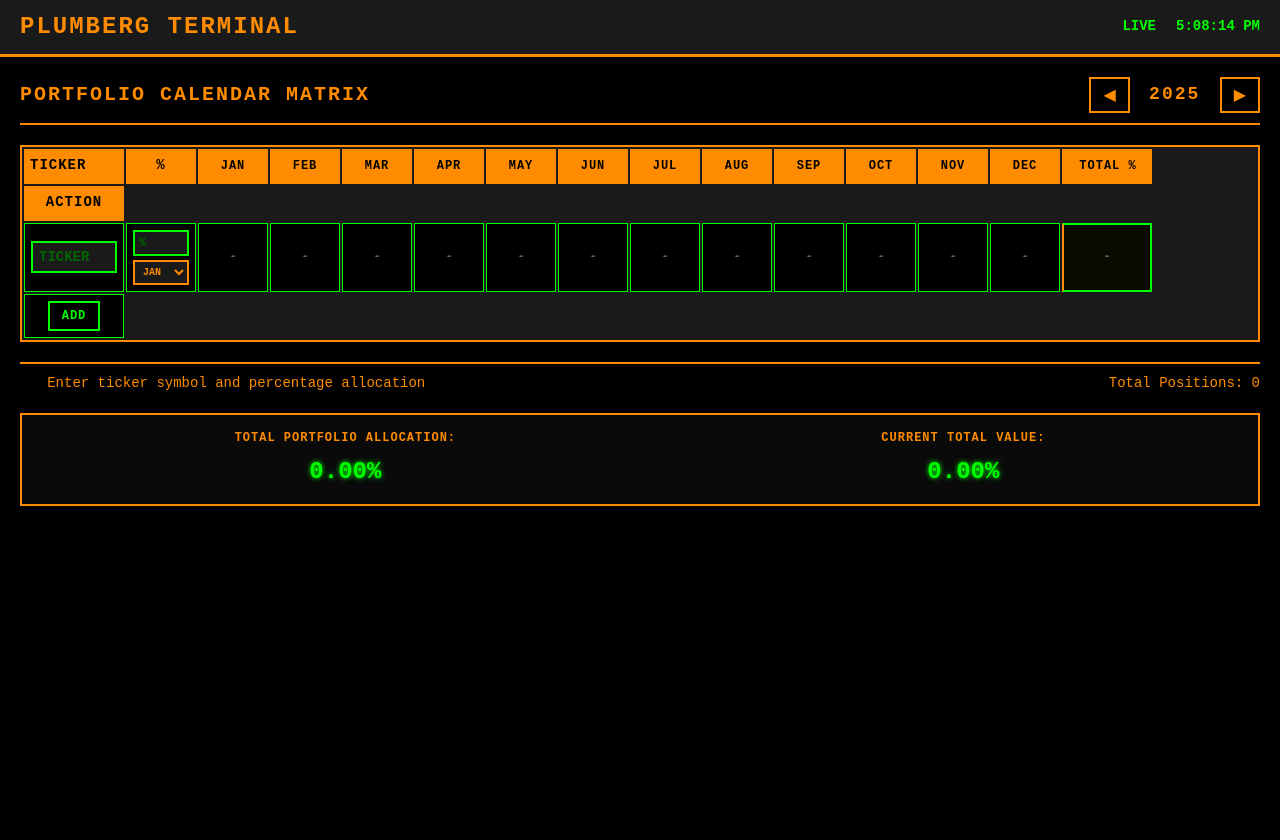
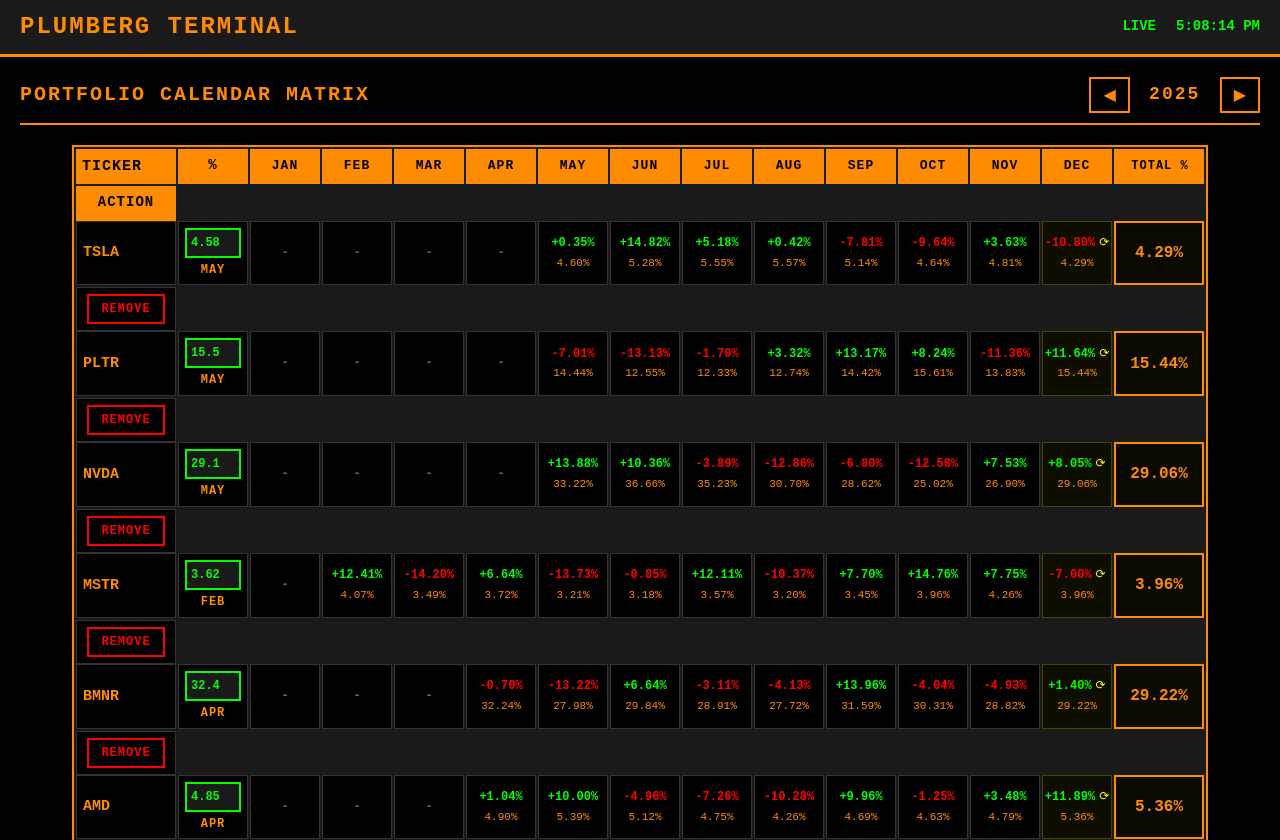
Before and after one commit to elofledning/plumberg-console, a React (Vite) app: page / in a window 1280 px wide. Shown: the top 840 px of the page. Before the commit the page ends 800 px from the top, so only its background shows below. Built offline with nearby package versions, Linux system fonts and the light colour scheme.

Commit message:
Centered Portfolio Allocation Display

```diff
--- a/src/components/StockCalendar.css
+++ b/src/components/StockCalendar.css
@@ -2,6 +2,8 @@
   width: 100%;
   max-width: 100%;
   overflow-x: auto;
+  display: flex;
+  flex-direction: column;
 }
 
 .calendar-header {
@@ -53,12 +55,14 @@
 }
 
 .calendar-grid {
-  display: flex;
-  flex-direction: column;
+  display: inline-block;
   gap: 2px;
   background-color: #1a1a1a;
   padding: 2px;
   border: 2px solid #ff8c00;
+  width: fit-content;
+  overflow-x: auto;
+  margin: 0 auto;
 }
 
 .grid-header,
@@ -93,7 +97,7 @@
 .ticker-col {
   justify-content: flex-start;
   font-weight: bold;
-  font-size: 14px;
+  font-size: 15px;
 }
 
 .percent-col {
@@ -101,7 +105,7 @@
 }
 
 .month-col {
-  font-size: 12px;
+  font-size: 13px;
 }
 
 .action-col {
@@ -138,7 +142,7 @@
 }
 
 .month-performance {
-  font-size: 11px;
+  font-size: 12px;
   font-weight: bold;
 }
 
@@ -152,7 +156,7 @@
 
 .month-allocation {
   color: #ff8c00;
-  font-size: 10px;
+  font-size: 11px;
   font-weight: normal;
 }
 
@@ -164,7 +168,7 @@
 }
 
 .total-performance {
-  font-size: 13px;
+  font-size: 14px;
   font-weight: bold;
 }
 
@@ -178,8 +182,15 @@
 
 .total-allocation {
   color: #ff8c00;
-  font-size: 12px;
+  font-size: 13px;
   font-weight: bold;
+}
+
+.total-percentage-value {
+  color: #ff8c00;
+  font-size: 16px;
+  font-weight: bold;
+  font-family: 'Courier New', monospace;
 }
 
 .current-month {
@@ -209,8 +220,8 @@
   background-color: #1a1a1a;
   color: #00ff00;
   border: 2px solid #00ff00;
-  padding: 6px;
-  font-size: 14px;
+  padding: 6px 4px;
+  font-size: 12px;
   font-family: 'Courier New', monospace;
   font-weight: bold;
 }
@@ -243,7 +254,7 @@
 
 .date-added {
   color: #ff8c00;
-  font-size: 11px;
+  font-size: 12px;
   text-align: center;
   font-family: 'Courier New', monospace;
   font-weight: bold;
@@ -255,8 +266,8 @@
   background-color: #1a1a1a;
   color: #00ff00;
   border: 2px solid #00ff00;
-  padding: 4px;
-  font-size: 12px;
+  padding: 4px 2px;
+  font-size: 11px;
   font-family: 'Courier New', monospace;
   font-weight: bold;
 }
@@ -404,6 +415,21 @@
   text-shadow: 0 0 5px #00ff00;
 }
 
+.summary-value.summary-orange {
+  color: #ff8c00;
+  text-shadow: 0 0 5px #ff8c00;
+}
+
+.summary-value.summary-positive {
+  color: #00ff00;
+  text-shadow: 0 0 5px #00ff00;
+}
+
+.summary-value.summary-negative {
+  color: #ff0000;
+  text-shadow: 0 0 5px #ff0000;
+}
+
 /* Scrollbar styling for Bloomberg Terminal feel */
 .stock-calendar::-webkit-scrollbar {
   height: 12px;
--- a/src/components/StockCalendar.tsx
+++ b/src/components/StockCalendar.tsx
@@ -19,10 +19,53 @@
   'JUL', 'AUG', 'SEP', 'OCT', 'NOV', 'DEC'
 ];
 
+// Generate mockup data
+const generateMockupData = (year: number): StockPosition[] => {
+  const tickers = ['TSLA', 'PLTR', 'NVDA', 'MSTR', 'BMNR', 'AMD', 'CLSK'];
+
+  // Generate random percentages that sum to 100
+  const randomValues = tickers.map(() => Math.random());
+  const sum = randomValues.reduce((a, b) => a + b, 0);
+  const percentages = randomValues.map(v => ((v / sum) * 100).toFixed(2));
+
+  const now = new Date();
+  const passedMonths = year < now.getFullYear() ? 12 :
+                      year === now.getFullYear() ? now.getMonth() + 1 : 0;
+
+  return tickers.map((ticker, index) => {
+    // Random start month in first half of year (0-5 for JAN-JUN)
+    const startMonth = Math.floor(Math.random() * 6);
+    const monthlyPerformance: number[] = [];
+
+    for (let i = 0; i < 12; i++) {
+      if (i >= startMonth && i < passedMonths) {
+        const change = (Math.random() * 30 - 15).toFixed(2);
+        monthlyPerformance.push(parseFloat(change));
+      } else {
+        monthlyPerformance.push(0);
+      }
+    }
+
+    const date = new Date(year, startMonth, 1);
+    const dateAdded = date.toISOString().split('T')[0];
+
+    return {
+      id: `mockup-${index}`,
+      ticker,
+      percentage: percentages[index],
+      monthlyPerformance,
+      dateAdded,
+      startMonth
+    };
+  });
+};
+
 function StockCalendar() {
   const currentYear = new Date().getFullYear();
   const [selectedYear, setSelectedYear] = useState(currentYear);
-  const [yearData, setYearData] = useState<YearData>({});
+  const [yearData, setYearData] = useState<YearData>(() => ({
+    [currentYear]: generateMockupData(currentYear)
+  }));
   const [newTicker, setNewTicker] = useState('');
   const [newPercentage, setNewPercentage] = useState('');
   const [newStartMonth, setNewStartMonth] = useState(0);
@@ -182,9 +225,17 @@
               const now = new Date();
               const isCurrentMonth = selectedYear === now.getFullYear() && index === now.getMonth();
 
-              // Calculate adjusted allocation
+              // Calculate accumulated allocation up to this month
               const baseAllocation = parseFloat(position.percentage) || 0;
-              const adjustedAllocation = baseAllocation * (1 + performance / 100);
+              let accumulated = baseAllocation;
+
+              // Apply all monthly performances up to and including this month
+              for (let i = 0; i <= index; i++) {
+                const perf = position.monthlyPerformance[i];
+                if (perf !== 0) {
+                  accumulated = accumulated * (1 + perf / 100);
+                }
+              }
 
               return (
                 <div key={month} className={`cell data-cell month-col ${isCurrentMonth ? 'current-month' : ''}`}>
@@ -195,7 +246,7 @@
                         {isCurrentMonth && <span className="in-progress">⟳</span>}
                       </div>
                       <div className="month-allocation">
-                        {adjustedAllocation.toFixed(2)}%
+                        {accumulated.toFixed(2)}%
                       </div>
                     </div>
                   ) : (
@@ -216,17 +267,9 @@
                   }
                 });
 
-                const totalChange = accumulated - baseAllocation;
-                const isPositive = totalChange > 0;
-
                 return (
-                  <div className="total-data-container">
-                    <div className={`total-performance ${isPositive ? 'positive' : 'negative'}`}>
-                      {isPositive ? '+' : ''}{totalChange.toFixed(2)}%
-                    </div>
-                    <div className="total-allocation">
+                  <div className="total-percentage-value">
                     {accumulated.toFixed(2)}%
-                    </div>
                   </div>
                 );
               })()}
@@ -313,14 +356,14 @@
       <div className="portfolio-summary">
         <div className="summary-item">
           <span className="summary-label">TOTAL PORTFOLIO ALLOCATION:</span>
-          <span className="summary-value">
+          <span className="summary-value summary-orange">
             {positions.reduce((sum, pos) => sum + (parseFloat(pos.percentage) || 0), 0).toFixed(2)}%
           </span>
         </div>
         <div className="summary-item">
           <span className="summary-label">CURRENT TOTAL VALUE:</span>
-          <span className="summary-value">
           {(() => {
+            const totalAllocated = positions.reduce((sum, pos) => sum + (parseFloat(pos.percentage) || 0), 0);
             const currentTotal = positions.reduce((sum, pos) => {
               const baseAllocation = parseFloat(pos.percentage) || 0;
               let accumulated = baseAllocation;
@@ -334,9 +377,14 @@
               return sum + accumulated;
             }, 0);
 
-              return currentTotal.toFixed(2);
-            })()}%
+            const isPositive = currentTotal >= totalAllocated;
+
+            return (
+              <span className={`summary-value ${isPositive ? 'summary-positive' : 'summary-negative'}`}>
+                {currentTotal.toFixed(2)}%
               </span>
+            );
+          })()}
         </div>
       </div>
     </div>
```
Lines whose indentation alone changed are shown as unchanged.
